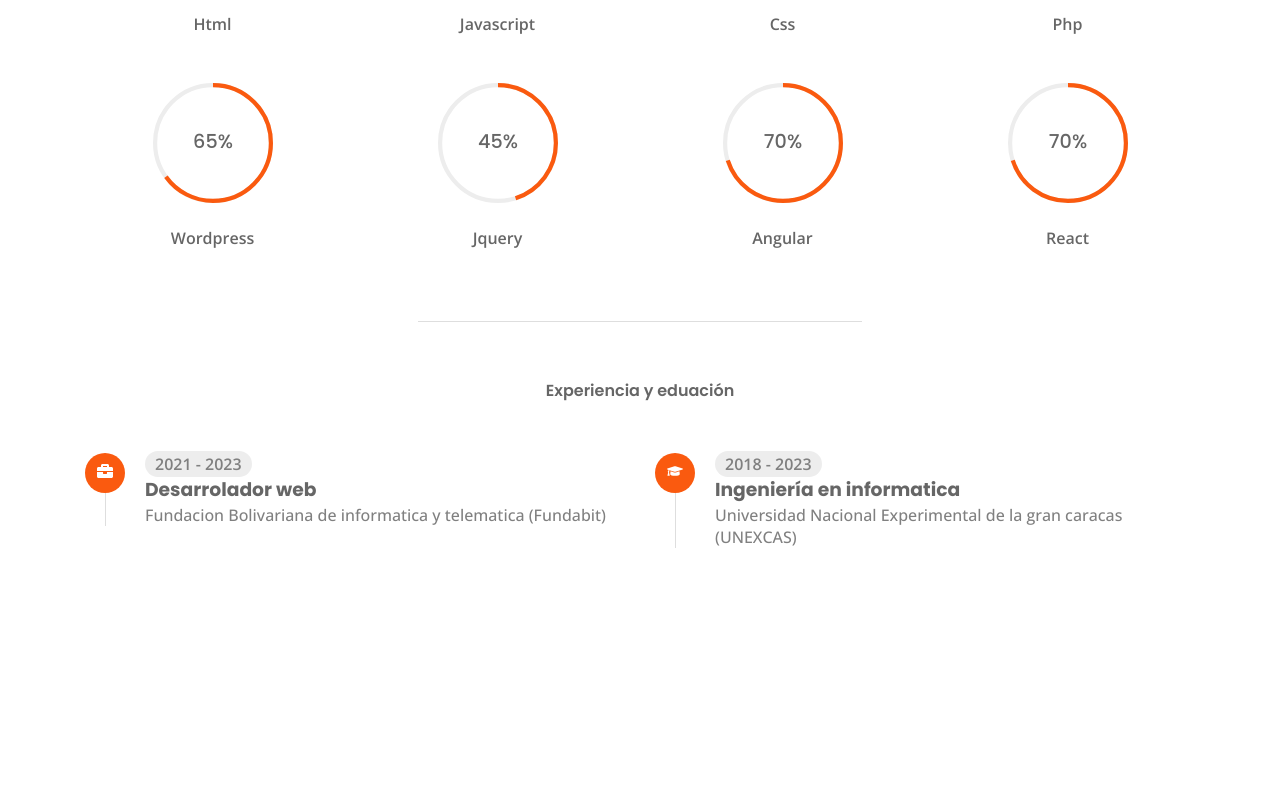
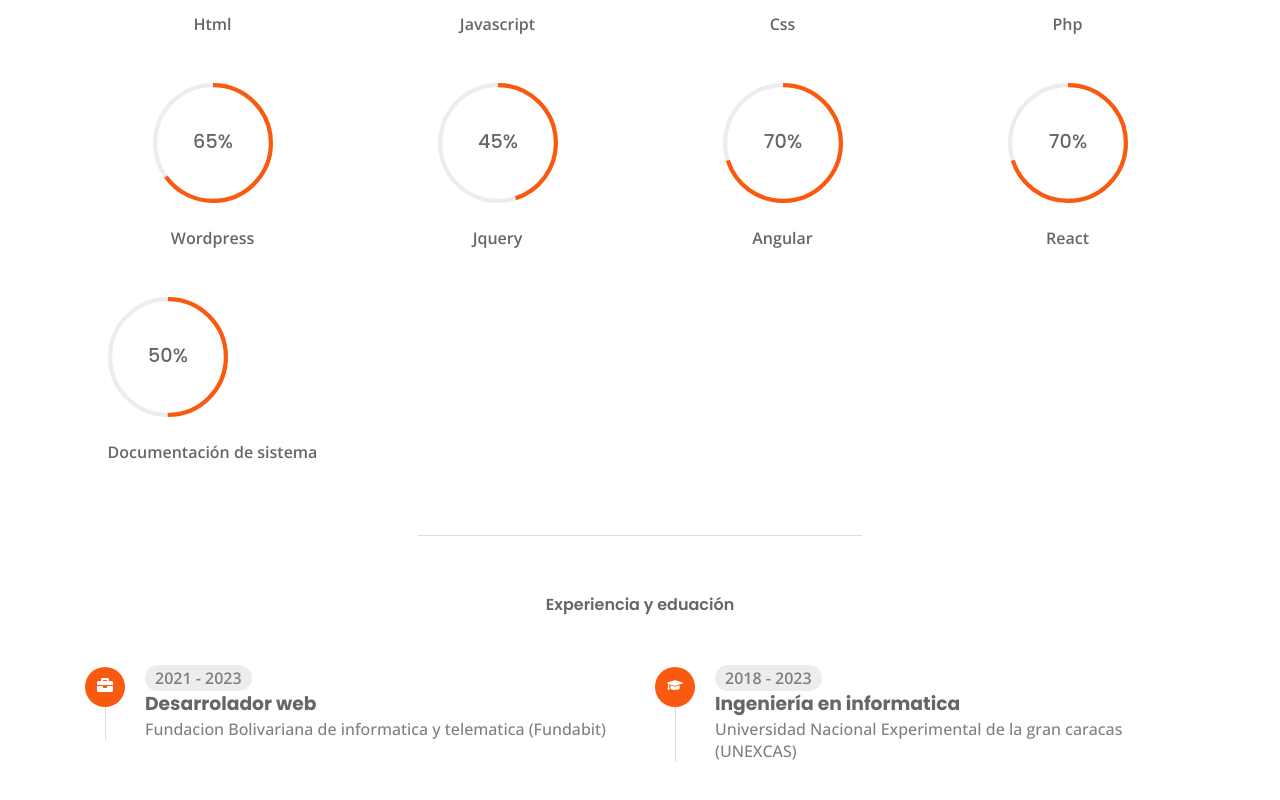
Before and after one commit to JeremyBenitez/Mi-portafolio, a React (Vite) app: page /About in a window 1280 px wide. Shown: the part 907-1707 px from the top of the page. Before the commit the page ends 1525 px from the top, so only its background shows below. Built offline with nearby package versions, Linux system fonts and the light colour scheme.

Commit message:
aumento estadisticas.

```diff
--- a/src/data.jsx
+++ b/src/data.jsx
@@ -209,6 +209,11 @@ export const skills = [
     id: 8,
     title: 'React',
     percentage: '70',
+  },
+  {
+    id: 9,
+    title: 'Documentación de sistema',
+    percentage: '50',
   },
 ];
 
```
